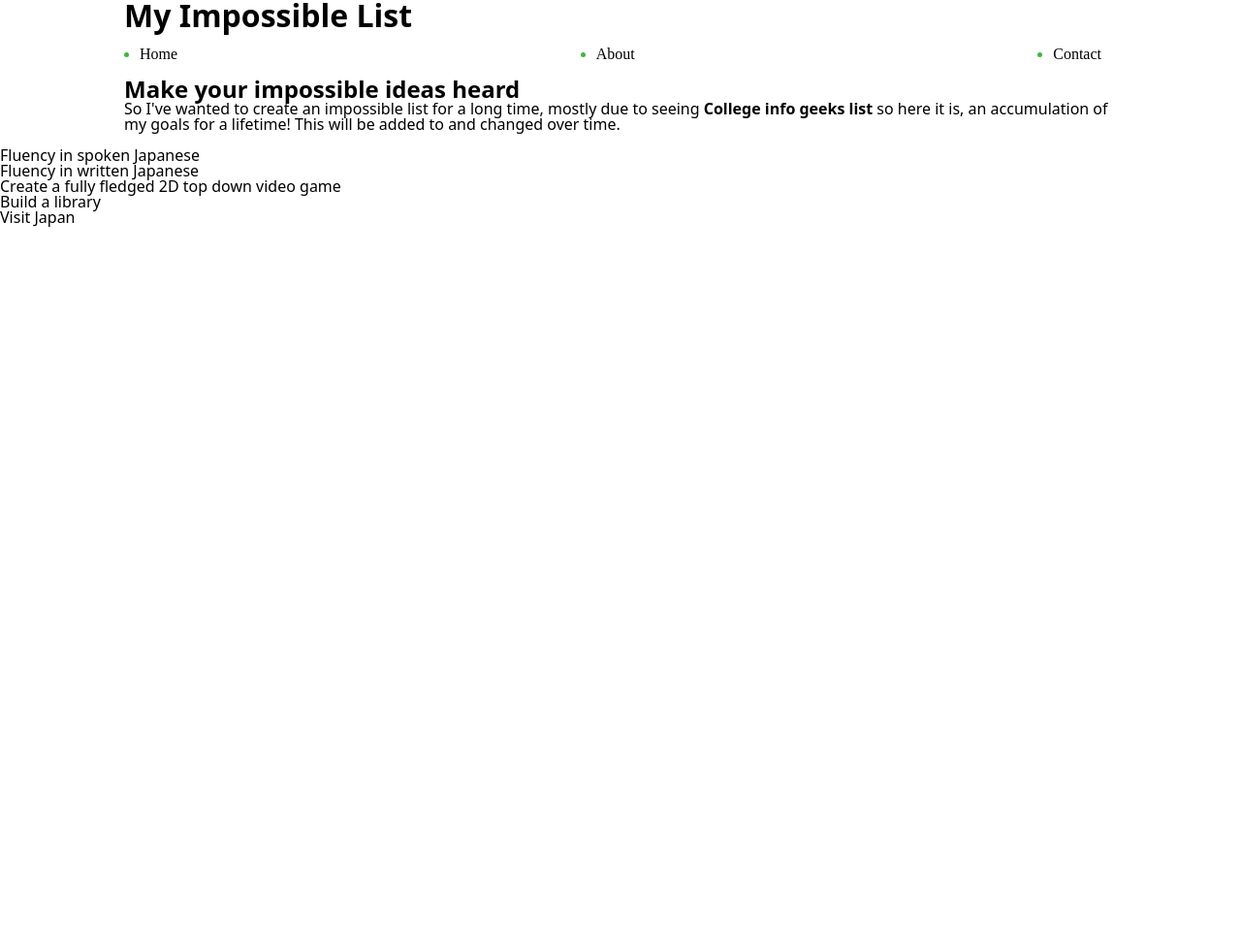
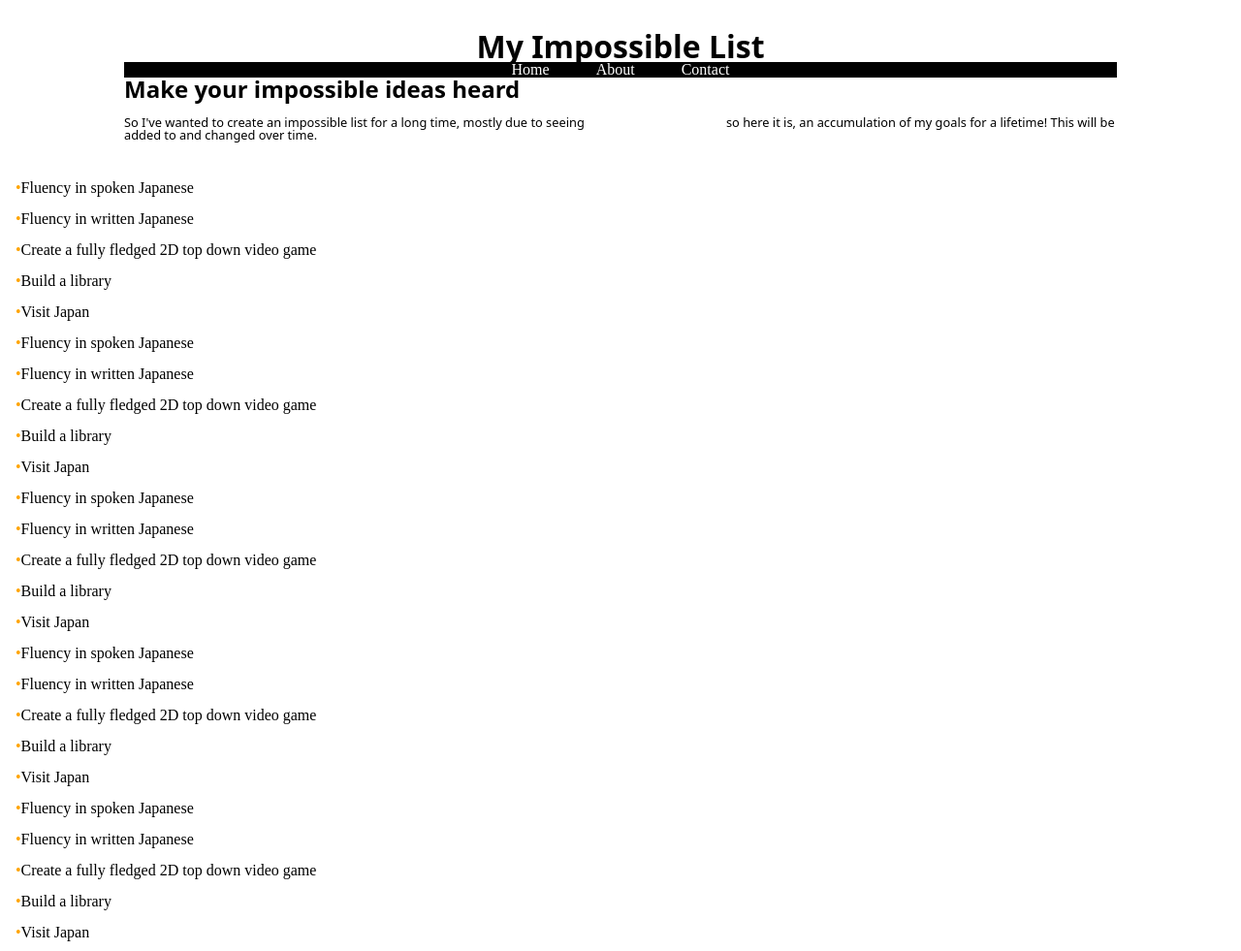
Before and after one commit to Joshibbotson/Self-titled, a plain HTML site: page index.html in a window 1280 px wide. Shown: the whole page at 97% size. Before the commit the page ends 800 px from the top, so only its background shows below. Drawn offline with Linux system fonts and the light colour scheme.

Commit message:
attempt at making sticky nav

```diff
--- a/index.html
+++ b/index.html
@@ -11,24 +11,42 @@
 <body>
     <header>
         <h1>My Impossible List</h1>
-        <nav>
-            <ul>
-                <li><a href="#">Home</a></li>
-                <li><a href="#">About</a></li>
-                <li><a href="#">Contact</a></li>
-            </ul>
+        <nav id="navbar">
+                <a href="#">Home</a>
+                <a href="#">About</a>
+                <a href="#">Contact</a>
         </nav>
         <h2>Make your impossible ideas heard</h2>
-        <p>So I've wanted to create an impossible list for a long time, mostly due to seeing <b><a href="https://collegeinfogeek.com/about/meet-the-author/my-impossible-list/">College info geeks list</a></b>
+        <p class="text">So I've wanted to create an impossible list for a long time, mostly due to seeing <b><a href="https://collegeinfogeek.com/about/meet-the-author/my-impossible-list/">College info geeks list</a></b>
         so here it is, an accumulation of my goals for a lifetime! This will be added to and changed over time.</p>
     </header>
     <main>
         <ol>
-            <li><p>Fluency in spoken Japanese</p></li>
-            <li><p>Fluency in written Japanese</p></li>
-            <li><p>Create a fully fledged 2D top down video game</p></li>
-            <li><p>Build a library</p></li>
-            <li><p>Visit Japan</p></li>
+            <li>Fluency in spoken Japanese</li>
+            <li>Fluency in written Japanese</li>
+            <li>Create a fully fledged 2D top down video game</li>
+            <li>Build a library</li>
+            <li>Visit Japan</li>
+            <li>Fluency in spoken Japanese</li>
+            <li>Fluency in written Japanese</li>
+            <li>Create a fully fledged 2D top down video game</li>
+            <li>Build a library</li>
+            <li>Visit Japan</li>
+            <li>Fluency in spoken Japanese</li>
+            <li>Fluency in written Japanese</li>
+            <li>Create a fully fledged 2D top down video game</li>
+            <li>Build a library</li>
+            <li>Visit Japan</li>
+            <li>Fluency in spoken Japanese</li>
+            <li>Fluency in written Japanese</li>
+            <li>Create a fully fledged 2D top down video game</li>
+            <li>Build a library</li>
+            <li>Visit Japan</li>
+            <li>Fluency in spoken Japanese</li>
+            <li>Fluency in written Japanese</li>
+            <li>Create a fully fledged 2D top down video game</li>
+            <li>Build a library</li>
+            <li>Visit Japan</li>
         </ol>
     </main>
     <script src="script.js"></script>
--- a/script.js
+++ b/script.js
@@ -0,0 +1,17 @@
+window.onscroll = function () {
+    addSticky()
+}
+
+const navBar = document.getElementById('navbar')
+
+const sticky = navBar.offsetTop
+
+function addSticky() {
+
+    if (window.pageYOffset >= sticky) {
+        navBar.classList.add("sticky")
+    }
+    else {
+        navBar.classList.remove("sticky")
+    }
+}
--- a/style.css
+++ b/style.css
@@ -58,44 +58,42 @@ table {
 /* Link styling */
 a:link {
     text-decoration: none;
-    color: var(--p-text);
+    color: white;
 }
 
 a:visited {
     text-decoration: none;
-    color: var(--p-text);
+    color: white;
 }
 
 a:active {
     text-decoration: none;
-    color: var(--p-text);
+    color: white;
 }
 
 a:hover {
     text-decoration: none;
-    color: var(--p-text);
+    color: white;
 }
 /* ---------------------*/
 
-li {
-    list-style-type: disc;
-    color: rgb(65, 182, 65);
-}
 
 p {
     color: var(--p-text);
     font-weight: 500;
     font-family: var(--font);
 }
+
 b {
     font-weight: bold;
-     font-family: var(--font);
+    font-family: var(--font);
 }
 
 h1 {
     font-size: 2em;
     font-family: var(--font);
     font-weight: var(--font-weight-title);
+    padding-top: 2rem;
 }
 
 header {
@@ -106,18 +104,59 @@ header {
     margin-bottom: 1rem;
 }
 
-nav {
-    margin: 1rem;
+header > :first-child {
+    display: flex;
+    align-items:center;
+    justify-content: center;
 }
 
-ul {
+nav {
     display: flex;
-    align-items: space-between;
-    justify-content: space-between;
+    align-items: center;
+    justify-content: center;
+    gap: 3rem;
+    width: 100%;
+
+    background-color: black;
+}
+
+li, a {
+    list-style-type: none;
 }
 
 h2 {
     font-size: 1.5em;
     font-weight: var(--font-weight-title);
     font-family: var(--font);
+    margin-bottom: 1rem;
 }
+
+p.text {
+    font-size: 0.8em ;
+}
+
+ol {
+    display: flex;
+    flex-direction: column;
+    line-height: 2rem;
+    list-style: none;
+}
+
+main {
+    margin: 2rem;
+}
+
+ol li::before {
+    content:  "\2022";
+    color: orange;
+    margin-left: -1em;
+}
+.sticky {
+    display: flex;
+    align-items: center;
+    justify-content: center;
+    gap: 3rem;
+    width: 100%;
+    position: fixed;
+    top: 0;
+  }
```
